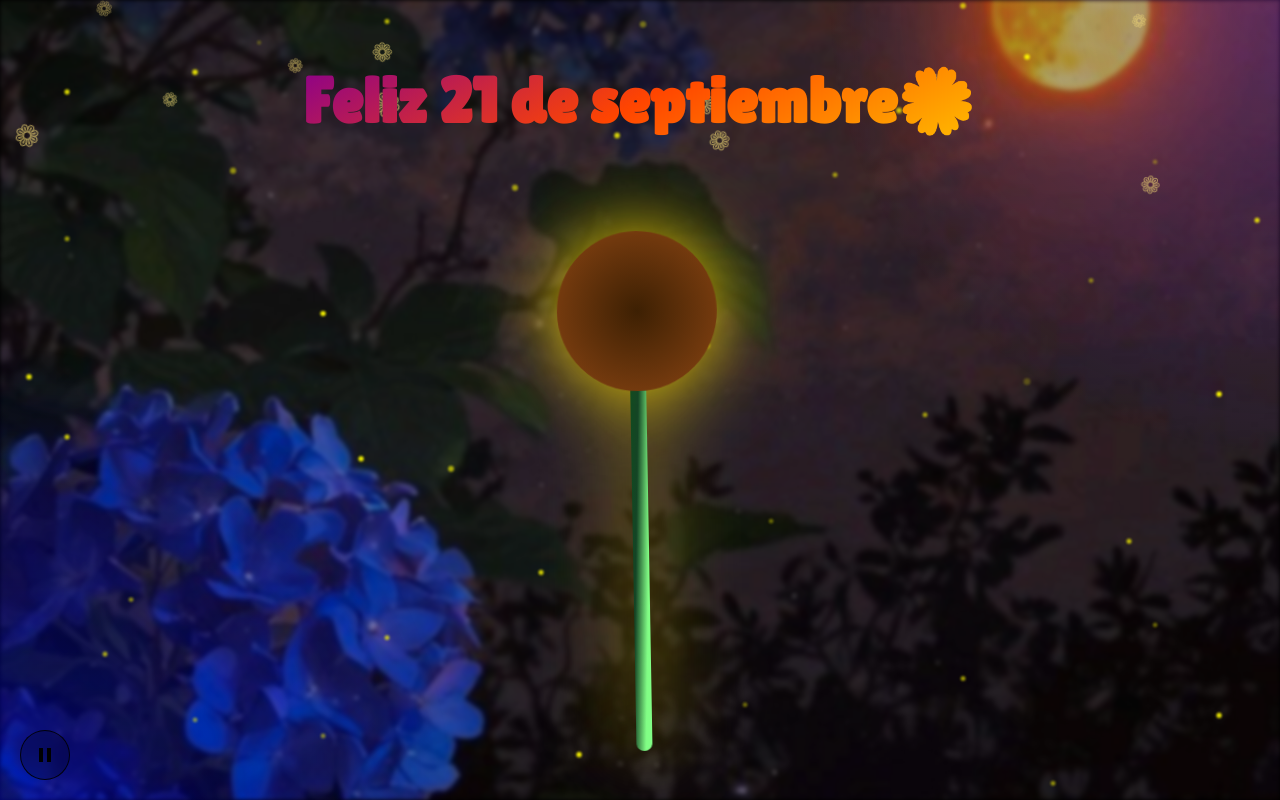
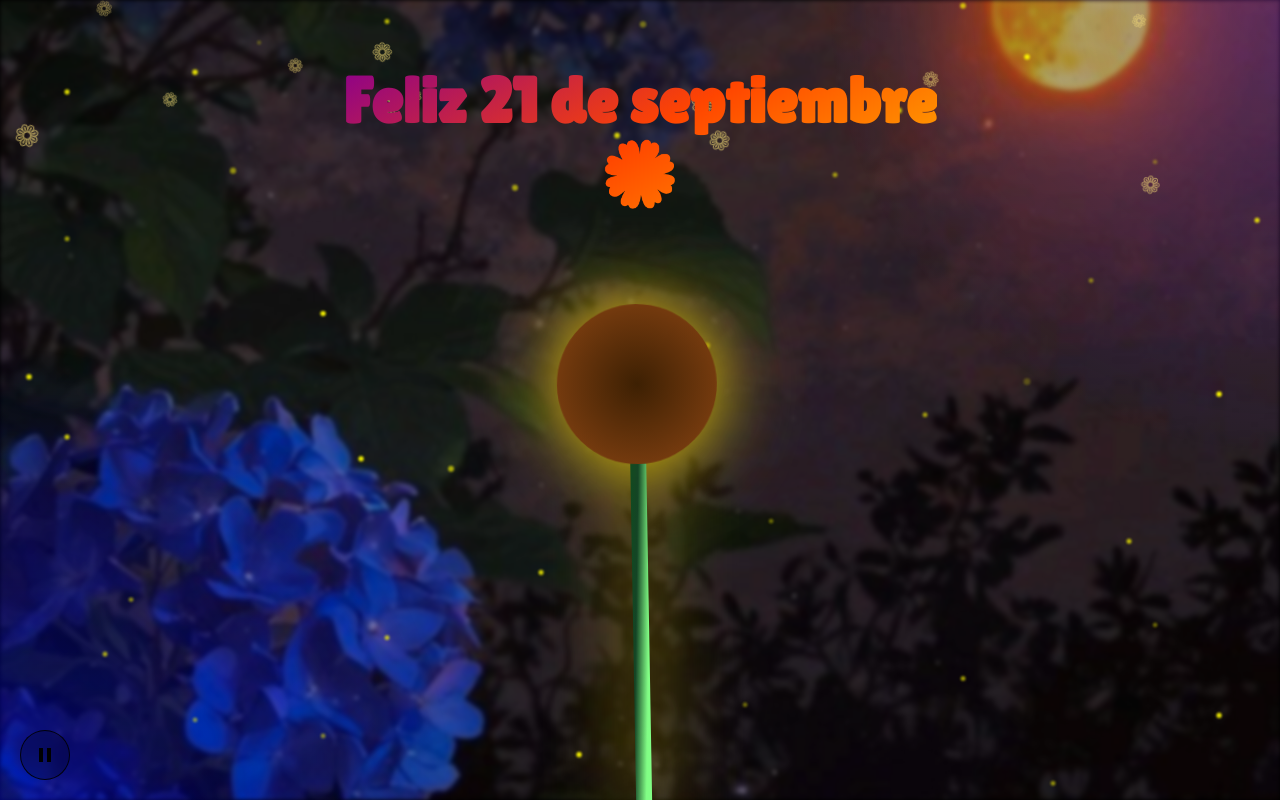
Before and after one commit to 4tocvalerianojhon2021-design/Septiembre-, a plain HTML site: page index.html in a window 1280 px wide. Both pictures are taken after a click on the button "Abrir". Shown: the top 800 px of the page. Drawn offline with nearby package versions, Linux system fonts and the light colour scheme.

Commit message:
Update index.html

```diff
--- a/index.html
+++ b/index.html
@@ -461,7 +461,7 @@
 
     <div class="main-content animation-paused" id="mainContainer">
 
-        <h1 class="main-title">Feliz 21 de septiembre🌼</h1>
+        <h1 class="main-title">Feliz 21 de septiembre<br>🌼</h1>
 
         <div class="sunflower-container">
             <div class="sunflower">
```
